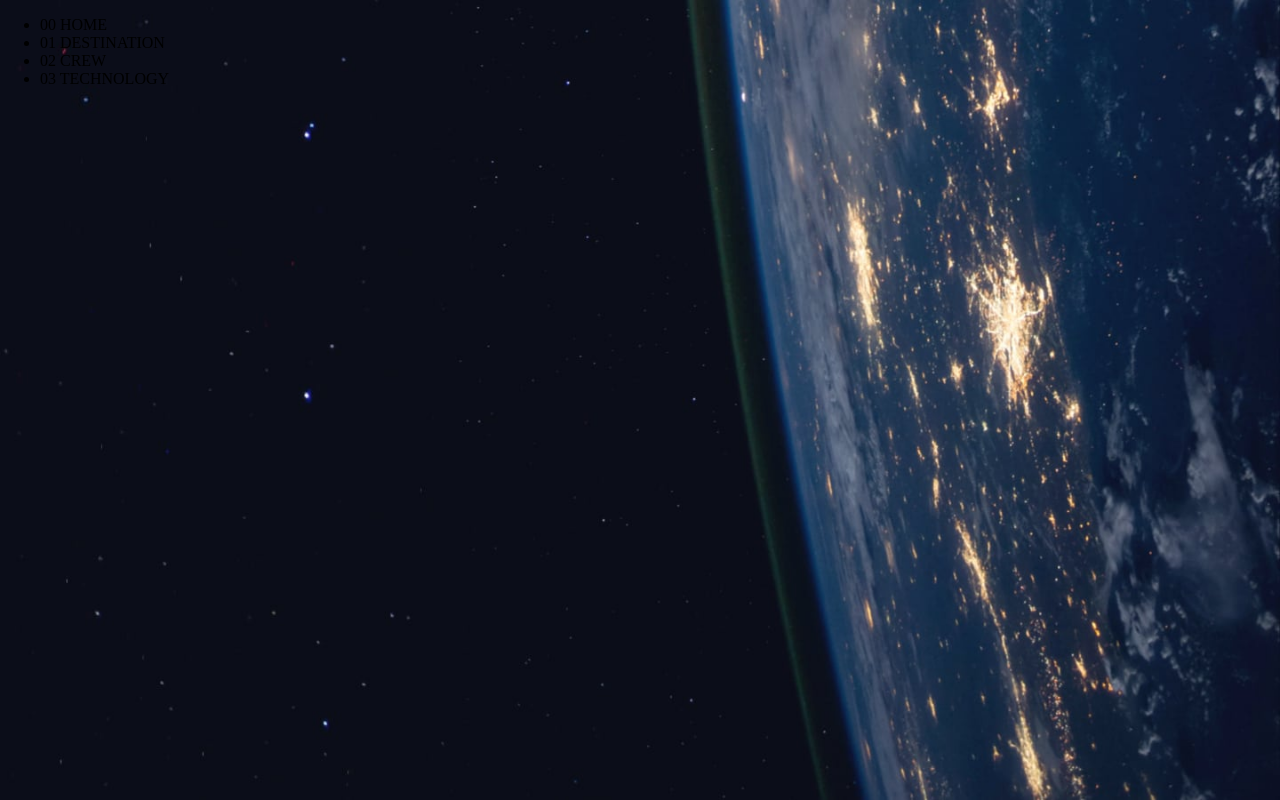
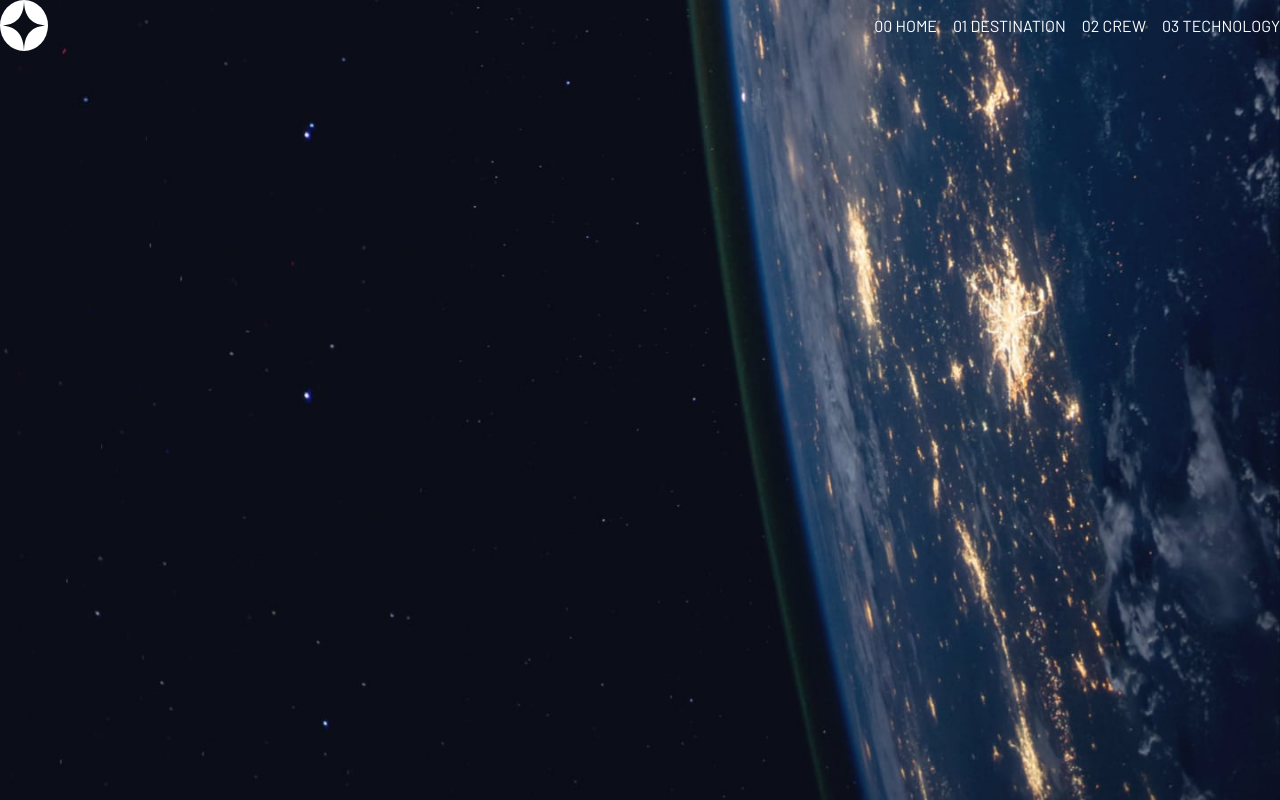
Before and after one commit to Robinho1997/navbar-responsive, a plain HTML site: page navbar.html in a window 1280 px wide. Drawn offline with Linux system fonts and the light colour scheme; a web font is replaced by a local one.

Commit message:
adding basic design to the navbar

```diff
--- a/navbar.css
+++ b/navbar.css
@@ -1,6 +1,22 @@
+@import url('https://fonts.googleapis.com/css2?family=Barlow&family=Bellefair&display=swap');
+
 body {
     margin: 0;
     background-image: url(/images/background-home-desktop.jpg);
     background-repeat: no-repeat;
     background-size: cover;
+    font-family: barlow;
 }
+
+
+.header-flex {
+    display: flex;
+    justify-content: space-between;
+}
+
+.flex-navbar {
+    display: flex;
+    gap: 1em;
+    list-style: none;
+    color: white;
+}
--- a/navbar.html
+++ b/navbar.html
@@ -9,13 +9,15 @@
 </head>
 <body>
 
- <ul>
-   <li> <a> <span> 00 </span> HOME           </a></li>
-   <li> <a> <span> 01 </span> DESTINATION    </a></li>
-   <li> <a> <span> 02 </span> CREW           </a></li>
-   <li> <a> <span> 03 </span> TECHNOLOGY     </a></li>
- </ul>
-
+<div class="header-flex">
+  <img src="/images/logo.svg">
+    <ul class="flex-navbar">
+     <li> <a> <span> 00 </span> HOME           </a></li>
+     <li> <a> <span> 01 </span> DESTINATION    </a></li>
+     <li> <a> <span> 02 </span> CREW           </a></li>
+     <li> <a> <span> 03 </span> TECHNOLOGY     </a></li>
+    </ul>
+</div>
 
 
 
```
